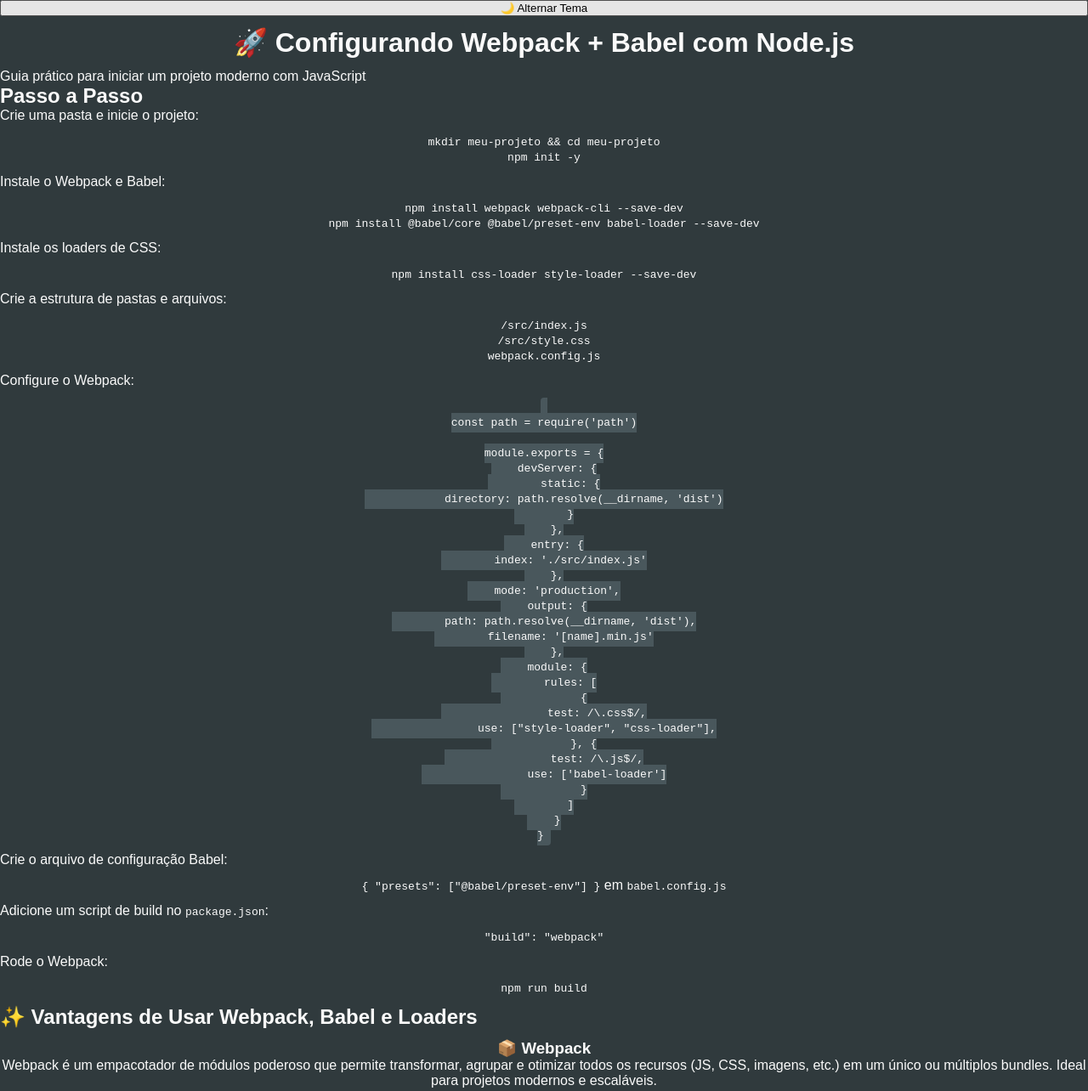
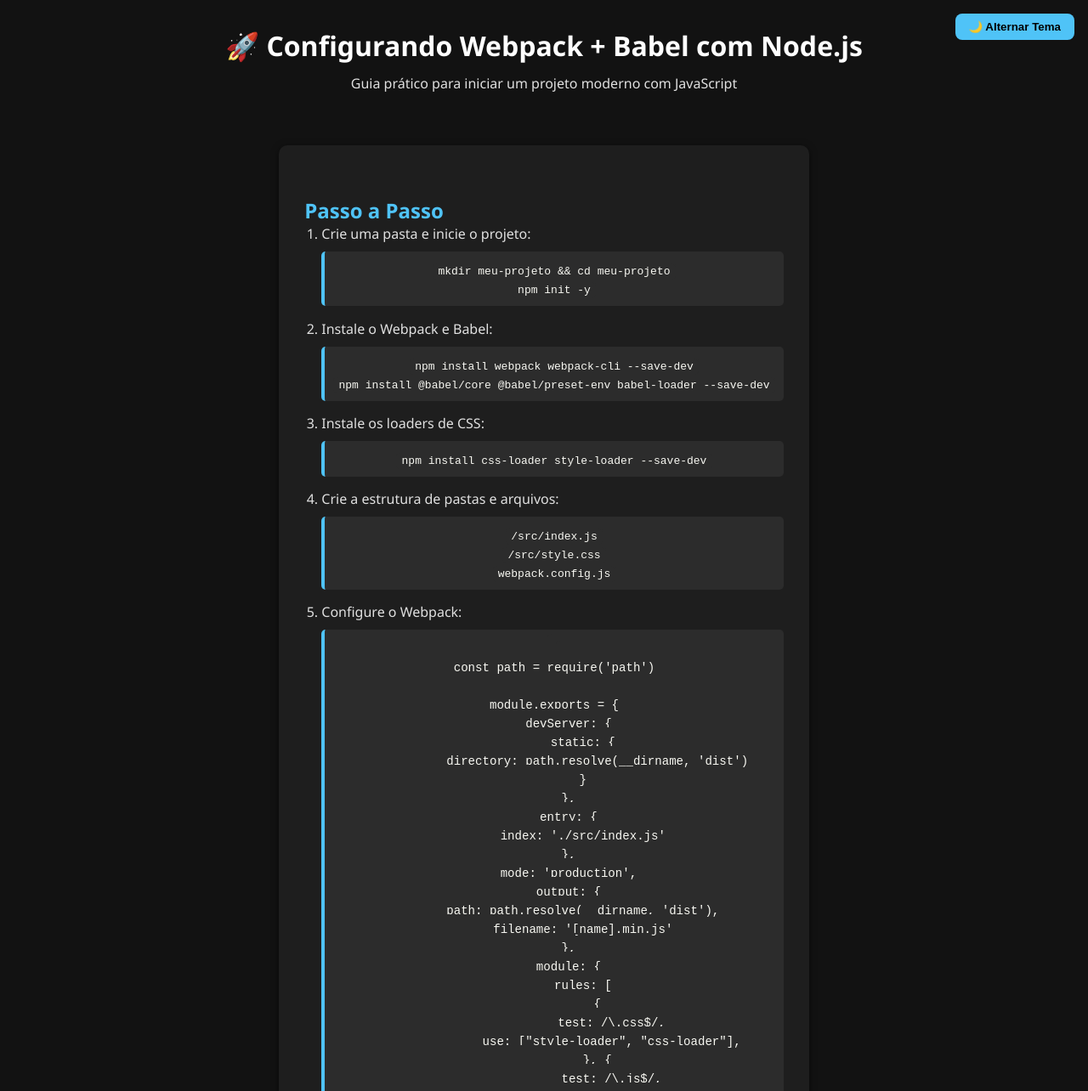
Before and after one commit to devmathsena/page-with-node-webpack-babel, a website built with webpack: page dist/index.html in a window 1280 px wide. Shown: the top 1284 px of the page at 85% size. Built offline with nearby package versions, Linux system fonts and the light colour scheme.

Commit message:
Update index.css

```diff
--- a/src/styles/index.css
+++ b/src/styles/index.css
@@ -1,37 +1,139 @@
-/* src/styles/index.css */
+:root {
+  --bg-color: #121212;
+  --text-color: #e0e0e0;
+  --header-color: #ffffff;
+  --section-bg: #1e1e1e;
+  --highlight-bg: #2c2c2c;
+  --code-color: #f8f8f2;
+  --benefit-bg: #2a2a2a;
+  --hover-bg: #333;
+}
 
-* {
-    box-sizing: border-box;
-    margin: 0;
-    padding: 0;
+body.light {
+  --bg-color: #f0f0f0;
+  --text-color: #1a1a1a;
+  --header-color: #000000;
+  --section-bg: #ffffff;
+  --highlight-bg: #e0e0e0;
+  --code-color: #2a2a2a;
+  --benefit-bg: #f5f5f5;
+  --hover-bg: #eaeaea;
 }
 
 body {
-    background-color: #303a3d;
-    color: #fafafa;
-    display: grid;
-    font-family: sans-serif;
-    min-height: 100vh;
-    place-content: center;
+  font-family: 'Segoe UI', sans-serif;
+  background: var(--bg-color);
+  margin: 0;
+  padding: 1.25rem;
+  color: var(--text-color);
+  transition: background 0.3s, color 0.3s;
 }
 
-  img {
-    display: block;
-    margin: 0 auto;
+header {
+  text-align: center;
+  margin-bottom: 1.88rem;
 }
 
-  h1, div {
-    text-align: center;
-    padding: .75rem 0;
+h1 {
+  color: var(--header-color);
 }
 
-  div + div {
-    padding: .5rem 0 0;
+section {
+  max-width: 50rem;
+  margin: auto;
+  margin-top: 2rem;
+  background: var(--section-bg);
+  border-radius: 0.63rem;
+  box-shadow: 0 0.13rem 0.5rem rgba(0, 0, 0, 0.5);
+  padding: 1.88rem;
+}
+
+h2 {
+  color: #4fc3f7;
+  margin-top: 1.88rem;
+}
+
+ol {
+  padding-left: 1.25rem;
+}
+
+li {
+  margin-bottom: 0.94rem;
 }
 
 pre {
-    background-color: #49575c;
-    border-radius: .25rem;
-    display: inline;
-    padding: .25rem .5rem;
+  overflow-x: auto;
+  background: var(--highlight-bg);
+  padding: 0.63rem;
+  border-radius: 0.31rem;
+  font-family: 'Courier New', monospace;
+  font-size: 0.88rem;
+  color: var(--text-color);
 }
+
+code {
+  background: var(--highlight-bg);
+  padding: 0.13rem 0.38rem;
+  border-radius: 0.31rem;
+  font-family: monospace;
+  color: var(--code-color);
+}
+
+ul {
+  list-style: disc;
+  padding-left: 1.25rem;
+}
+
+.highlight {
+  background-color: var(--highlight-bg);
+  padding: 0.63rem;
+  border-left: 0.25rem solid #4fc3f7;
+  margin: 0.63rem 0;
+  border-radius: 0.31rem;
+}
+
+.benefit-box {
+  background: var(--benefit-bg);
+  border-left: 0.38rem solid #4fc3f7;
+  padding: 0.94rem 1.25rem;
+  margin: 1.25rem 0;
+  border-radius: 0.5rem;
+  box-shadow: 0 0.06rem 0.25rem rgba(255, 255, 255, 0.05);
+  transition: 0.3s;
+}
+
+.benefit-box:hover {
+  background: var(--hover-bg);
+  transform: scale(1.01);
+}
+
+.benefit-box h3 {
+  margin-top: 0;
+  color: var(--header-color);
+}
+
+.benefit-box p {
+  margin: 0.63rem 0 0;
+  font-size: 0.94rem;
+  line-height: 1.5;
+  color: var(--text-color);
+}
+
+.theme-toggle {
+  position: fixed;
+  top: 1rem;
+  right: 1rem;
+  background: #4fc3f7;
+  color: #000;
+  border: none;
+  padding: 0.5rem 1rem;
+  border-radius: 0.5rem;
+  cursor: pointer;
+  font-weight: bold;
+}
+
+@media (max-width: 600px) {
+  section {
+      padding: 1.25rem;
+  }
+}
```
Lines whose indentation alone changed are shown as unchanged.
